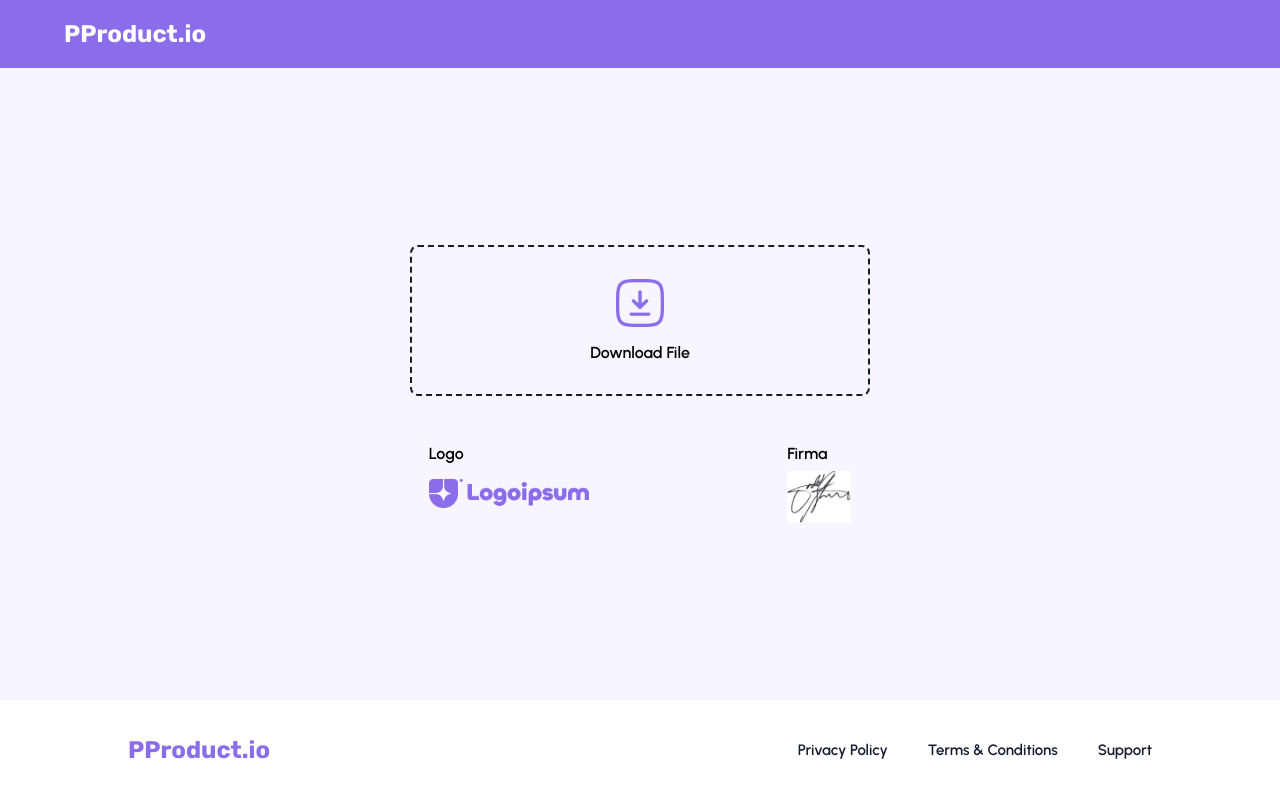
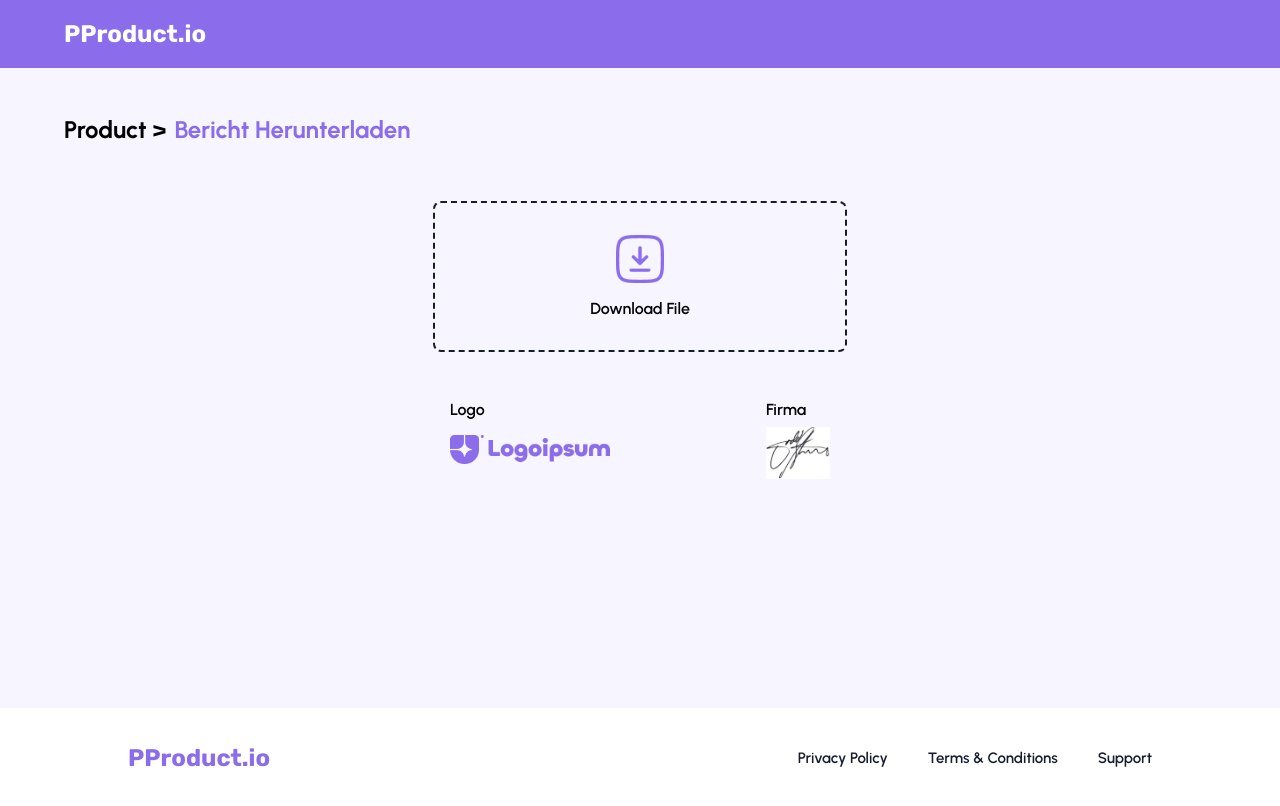
Before and after one commit to moizxkhan1/PProduct, a React (Vite) app: page /bericht-herunterladen in a window 1280 px wide. Built offline with nearby package versions, Linux system fonts and the light colour scheme.

Commit message:
Add Breadcrumb to download page

```diff
--- a/src/components/pages/Download.jsx
+++ b/src/components/pages/Download.jsx
@@ -1,5 +1,10 @@
+import Breadcrumb from "../ui/Breadcrumb";
+
 const DownloadPage = () => {
   return (
+    <div className="container h-[80vh] py-12 space-y-14">
+      <Breadcrumb />
+
       <div className="w-[90%] md:w-[60%] mx-auto flex flex-col justify-center items-center space-y-12">
         <div className="w-full md:w-[60%] px-4 py-8 border-2 border-dashed border-secondary flex justify-center items-center rounded-lg">
           <div className="flex flex-col gap-4 justify-center items-center text-center">
@@ -23,6 +28,7 @@ const DownloadPage = () => {
           </div>
         </div>
       </div>
+    </div>
   );
 };
 
```
Lines whose indentation alone changed are shown as unchanged.
